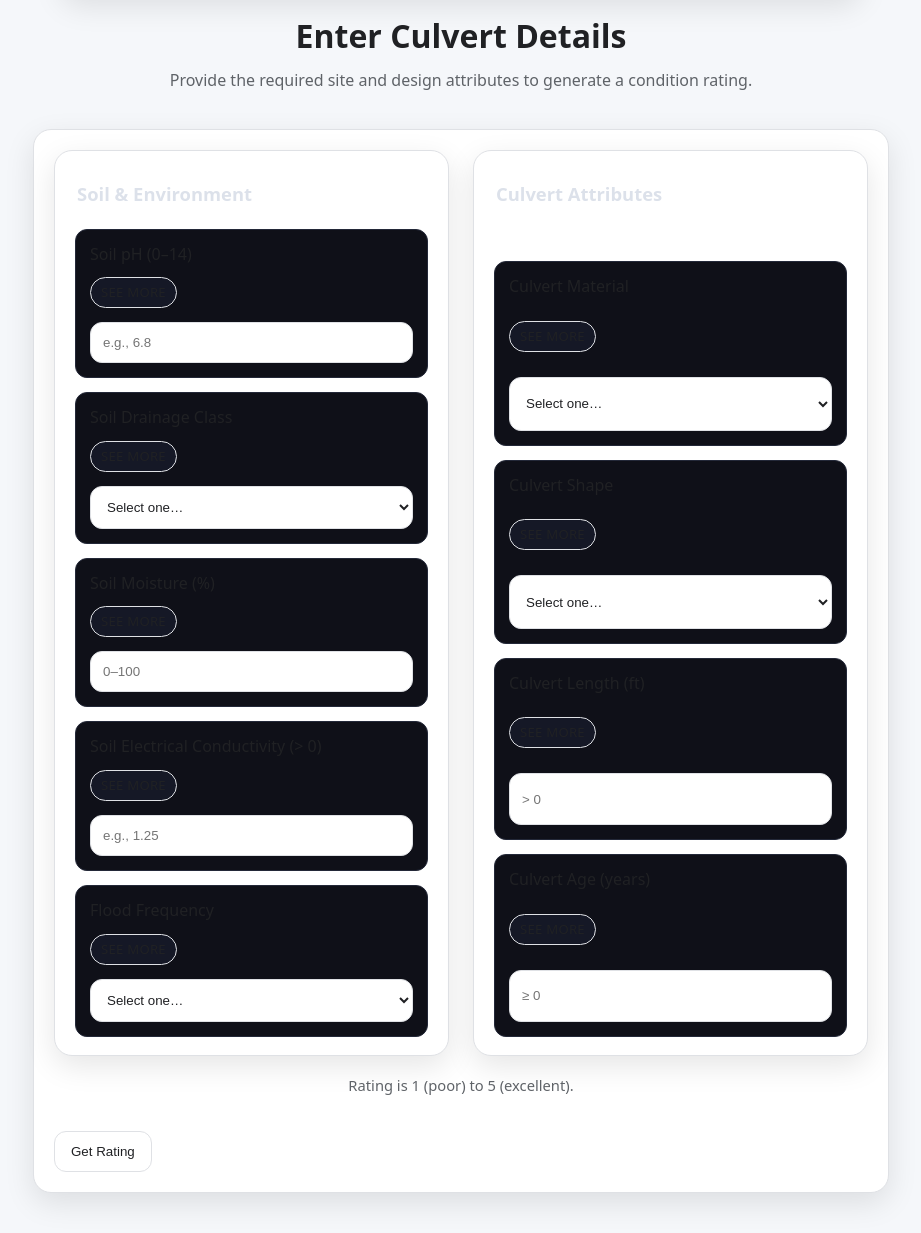
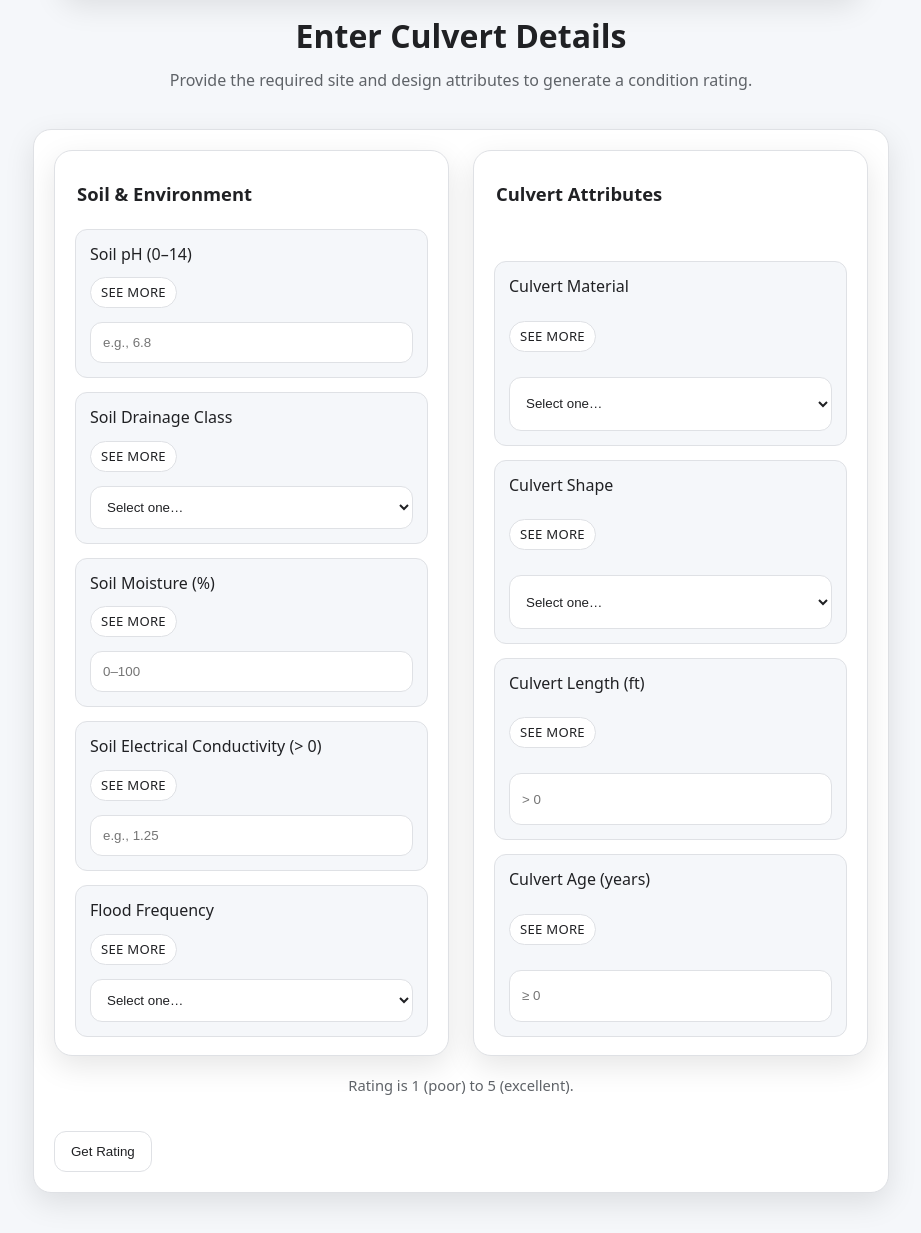
Before and after one commit to SOuellette22/DMS-inc-CSC4910, a Flask app: page /rate/ in a window 1280 px wide. Shown: the part 574-1807 px from the top of the page, without its empty margins (179-1100 px from the left). Run offline with Flask 3, Linux system fonts and the light colour scheme; parts of the project's set-up code (start-up, migrations or seed data) failed here and were passed over.

Commit message:
Fix: fixed an issue with the readme file not being correct and fixed the light mode issue on the rate page.

```diff
--- a/src/rate/templates/rate.html
+++ b/src/rate/templates/rate.html
@@ -21,7 +21,7 @@
     padding: 4px 10px;
     border-radius: 999px;
     border: 1px solid var(--outline);
-    background: #151826;
+    background: var(--card);
     font-size: 0.82rem;
     letter-spacing: 0.02em;
     text-transform: uppercase;
@@ -30,8 +30,8 @@
   }
 
   .more[open] summary {
-    background: #1b2132;
-    border-color: #2b3245;
+    background: var(--card-hover);
+    border-color: var(--outline);
   }
 
   .more summary::-webkit-details-marker {
@@ -72,7 +72,7 @@
     margin-bottom: 6px;
     font-size: 1.15rem;
     font-weight: 700;
-    color: #dce1ea;
+    color: var(--text);
   }
 
   /* Box around each individual input section */
@@ -81,13 +81,13 @@
     gap: 6px;
     padding: 12px 14px 14px;
     border-radius: 12px;
-    background: #0f1018;
-    border: 1px solid #232838;
+    background: var(--bg);
+    border: 1px solid var(--outline);
   }
 
   .field-box label:hover {
-    border-color: #2b3245;
-    background: #11131c;
+    border-color: var(--accent);
+    background: var(--card-hover);
   }
 
   .field-box label span {
```
Also changed, not shown: README.md.
